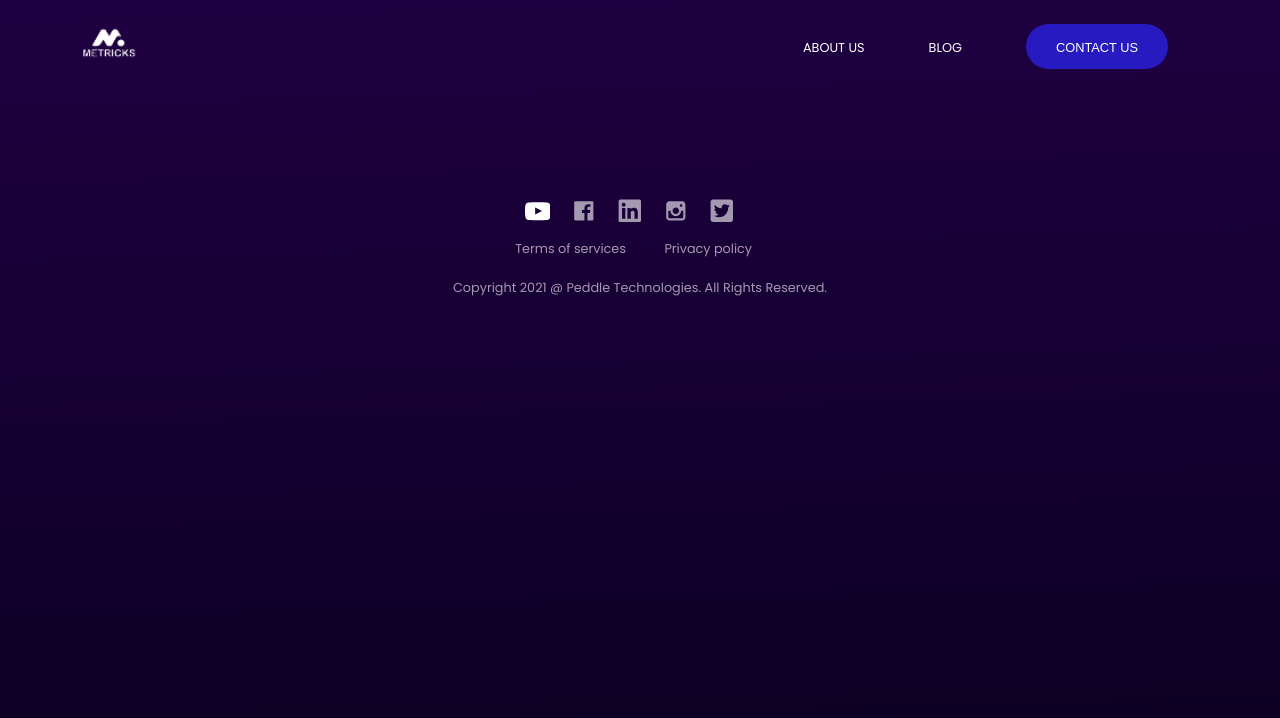
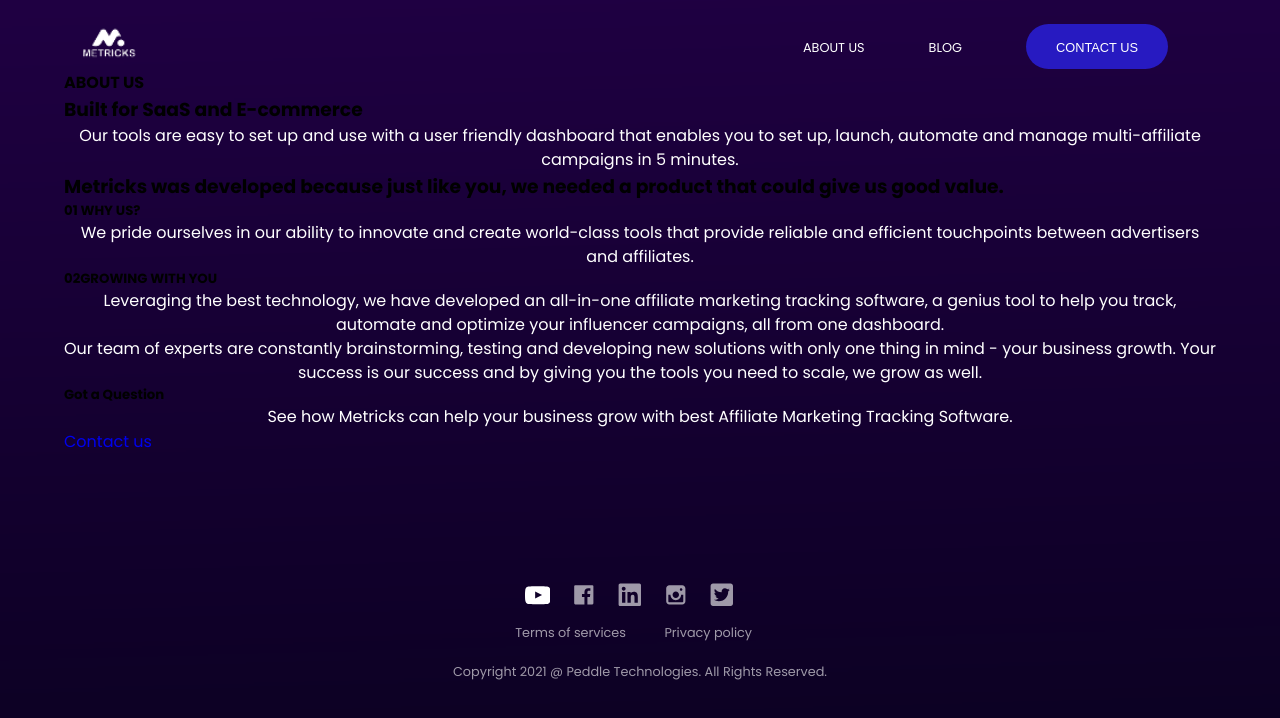
Before and after one commit to Thenextgen1/paddle-frontend-assessment, a React (Create React App) app: page /about in a window 1280 px wide. Shown: the top 718 px of the page. Built offline with nearby package versions, Linux system fonts and the light colour scheme.

Commit message:
Created html tag structure

```diff
--- a/src/components/Main/About.jsx
+++ b/src/components/Main/About.jsx
@@ -1,5 +1,6 @@
 import React from 'react';
-import { Navbar, Footer } from '../../components'
+import { Navbar, Footer } from '../../components';
+import { Link } from 'react-router-dom';
 import '../../styles/about.css'
 
 
@@ -8,7 +9,40 @@
 
     <>
       <Navbar />
-      <main className='about'></main>
+      <main className='about'>
+        <section>
+          <div>
+            <h4><span></span>ABOUT US</h4>
+            <h3>Built for SaaS and E-commerce</h3>
+          </div>
+          <div>
+            <p>Our tools are easy to set up and use with a user friendly dashboard that enables you to set up, launch, automate and manage multi-affiliate campaigns in 5 minutes.</p>
+          </div>
+        </section>
+
+        <section>
+          <h3>Metricks was developed because just like you, we needed a product that could give us good value.</h3>
+          <div>
+            <div>
+              <h5><span>01</span> WHY US?</h5>
+              <p>We pride ourselves in our ability to innovate and create world-class tools that provide reliable and efficient touchpoints between advertisers and affiliates.</p>
+            </div>
+            <div>
+              <h5><span>02</span>GROWING WITH YOU</h5>
+              <p>Leveraging the best technology, we have developed an all-in-one affiliate marketing tracking software, a genius tool to help you track, automate and optimize your influencer campaigns, all from one dashboard.</p>
+              <p>Our team of experts are constantly brainstorming, testing and developing new solutions with only one thing in mind - your business growth. Your success is our success and by giving you the tools you need to scale, we grow as well.</p>
+            </div>
+          </div>
+        </section>
+
+        <section>
+          <h5>Got a Question</h5>
+          <p>See how Metricks can help your business grow with best Affiliate Marketing Tracking Software.</p>
+          <Link to="/">Contact us</Link>
+        </section>
+
+
+      </main>
       <Footer />
     </>
   )
--- a/src/components/Main/Blog.jsx
+++ b/src/components/Main/Blog.jsx
@@ -1,13 +1,47 @@
 import React from 'react';
 import { Navbar, Footer } from '../../components';
+import { dataSet } from '../../services/data';
 import '../../styles/blog.css';
 
 
 const Blog = () => {
+
+    const blogData = dataSet.map((data) => (
+        <div id={data.id}>
+            <img src={data.image} alt="post" />
+            <h5>{data.datePosted}</h5>
+            <h4>{data.heading}</h4>
+            <p>{data.content}</p>
+            <p>READ MORE</p>
+        </div>
+    ))
+
+
+
     return (
         <>
             <Navbar />
-            <div>Blog</div>
+            <main>
+                <section>
+                    <h3>BLOG</h3>
+                    <h3>Articles and News</h3>
+
+                </section>
+                <section>
+                    <div>
+                        <h4>Latest From The Blog</h4>
+                        <p>Lorem ipsum dolor sit amet, consetetur sadipscing elitr, sed diam nonumy eirmod tempor invidunt ut labore et dolore magna aliquyam erat, sed diam voluptua. At vero eos et accusam et justo duo dolores et ea rebum. Stet clita kasd gubergren, no sea takimata sanctus est Lorem ipsum dolor sit amet. Lorem ipsum dolor sit amet, consetetur sadipscing elitr, sed diam nonumy eirmod tempor invidunt ut labore et dolore magna aliquyam erat, sed diam voluptua. At vero eos et accusam et justo duo dolores et ea rebum. Stet clita kasd gubergren, no sea takimata sanctus est Lorem ipsum dolor sit amet. Lorem ipsum dolor sit amet, consetetur sadipscing elitr, sed diam nonumy eirmod tempor invidunt ut labore et dolore magna aliquyam</p>
+                        <div>
+                            <input type="search" placeholder="Search here" />
+                        </div>
+                    </div>
+
+                    {blogData}
+                </section>
+
+
+
+            </main>
             <Footer />
         </>
     )
```
